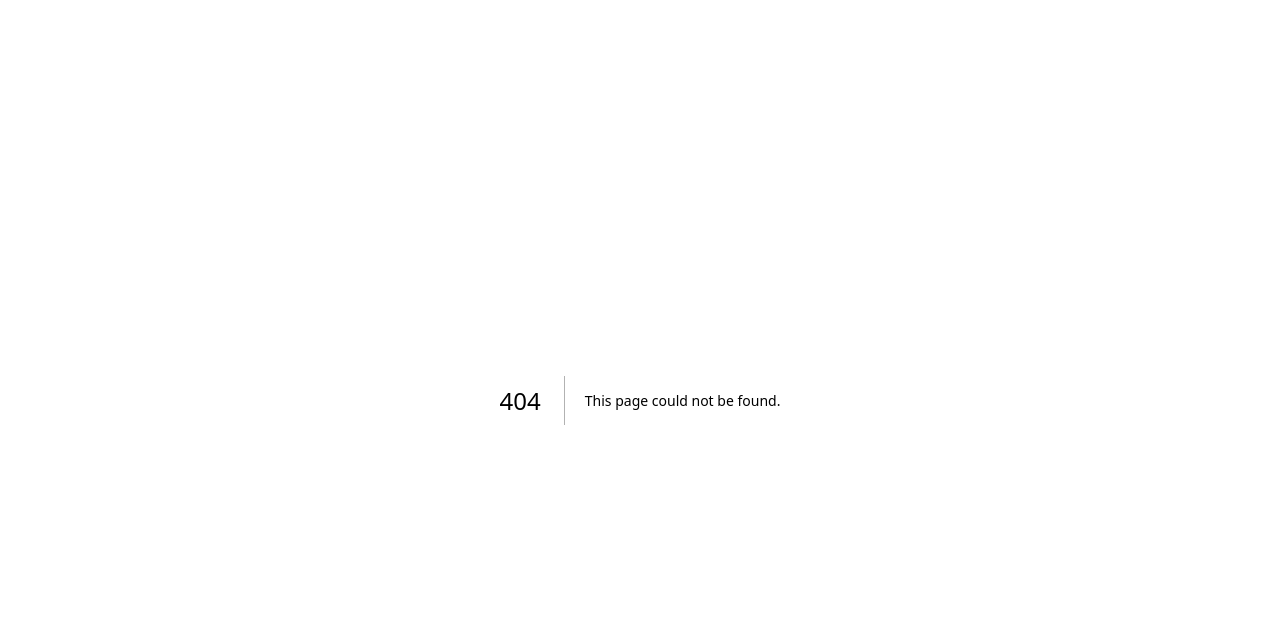
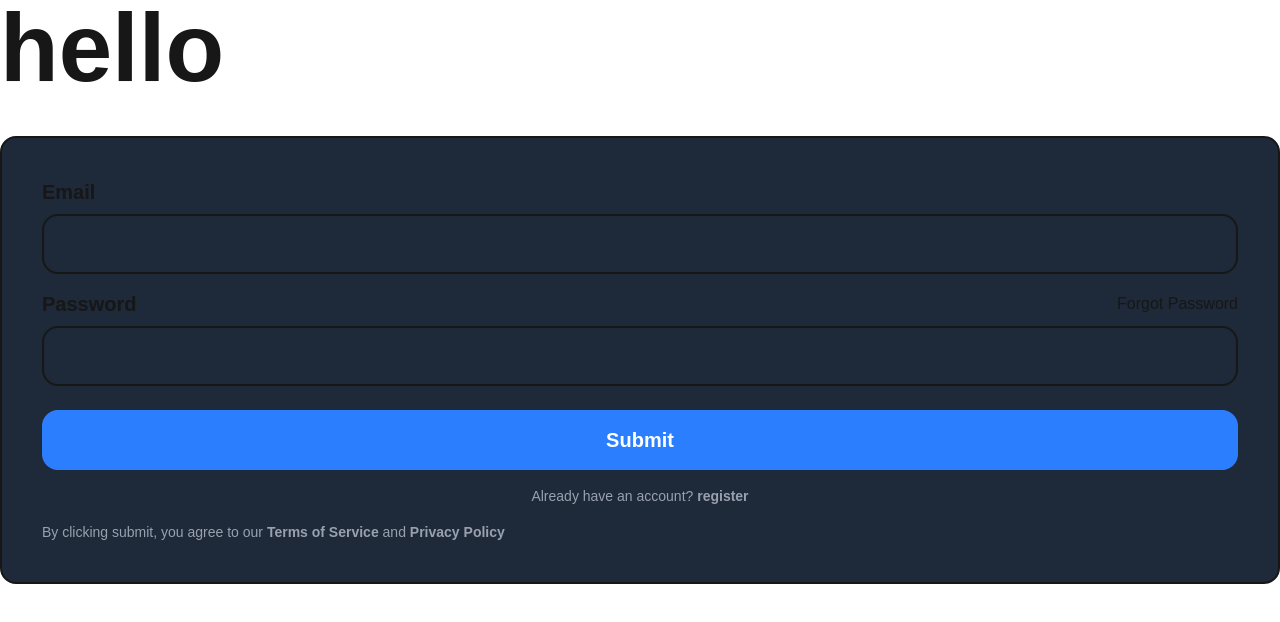
Before and after one commit to Abhya1559/authentication, a Next.js app: page /Login in a window 1280 px wide. Before the commit this address had no page. Shown: the top 622 px of the page. Built offline with nearby package versions, Linux system fonts and the light colour scheme.

Commit message:
Implement Login component with form and navigation; update Home component for cleaner layout

```diff
--- /dev/null
+++ b/app/(Auth)/Login/page.tsx
@@ -0,0 +1,52 @@
+export default function Login() {
+  return (
+    <div>
+      <h1 className="font-bold text-8xl">hello</h1>
+      <form
+        action=""
+        className="flex mt-10 flex-col gap-4 border-2 rounded-2xl p-10 bg-gray-800"
+      >
+        <div className="flex flex-col gap-2">
+          <label htmlFor="" className="font-semibold text-xl">
+            Email
+          </label>
+          <input type="text" className="border-2 rounded-2xl p-4" />
+        </div>
+        <div className="flex flex-col gap-2">
+          <div className="flex justify-between items-center">
+            {" "}
+            <label htmlFor="" className="font-semibold text-xl">
+              Password
+            </label>
+            <a href="" className="hover:text-orange-400">
+              Forgot Password
+            </a>
+          </div>
+          <input type="password" className="border-2 rounded-2xl p-4" />
+        </div>
+        <button className="bg-blue-500 mt-2 cursor-pointer text-white font-semibold text-xl rounded-2xl p-4 hover:bg-blue-600 transition-colors">
+          Submit
+        </button>
+        <p className="text-center text-gray-400 text-sm">
+          Already have an account?{" "}
+          <a href="" className="font-semibold hover:text-orange-400">
+            register
+          </a>
+        </p>
+
+        <div>
+          <p className="text-gray-400 text-sm">
+            By clicking submit, you agree to our{" "}
+            <a href="" className="font-semibold hover:text-orange-400">
+              Terms of Service
+            </a>{" "}
+            and{" "}
+            <a href="" className="font-semibold hover:text-orange-400">
+              Privacy Policy
+            </a>
+          </p>
+        </div>
+      </form>
+    </div>
+  );
+}
--- a/app/page.tsx
+++ b/app/page.tsx
@@ -1,11 +1,9 @@
-import Image from "next/image";
-
+import Link from "next/link";
+import Login from "./(Auth)/Login/page";
 export default function Home() {
   return (
-    <div className="font-sans grid grid-rows-[20px_1fr_20px] items-center justify-items-center min-h-screen p-8 pb-20 gap-16 sm:p-20">
-      <div>
-        <h1 className="font-bold text-8xl">hello</h1>
-      </div>
+    <div className="flex flex-col items-center justify-center h-screen bg-gray-900">
+     <Link href="/auth/Login/page" className="font-bold text-8xl">Login</Link>
     </div>
   );
 }
```
Also changed, not shown: app/(Auth)/Register/page.tsx (added).
